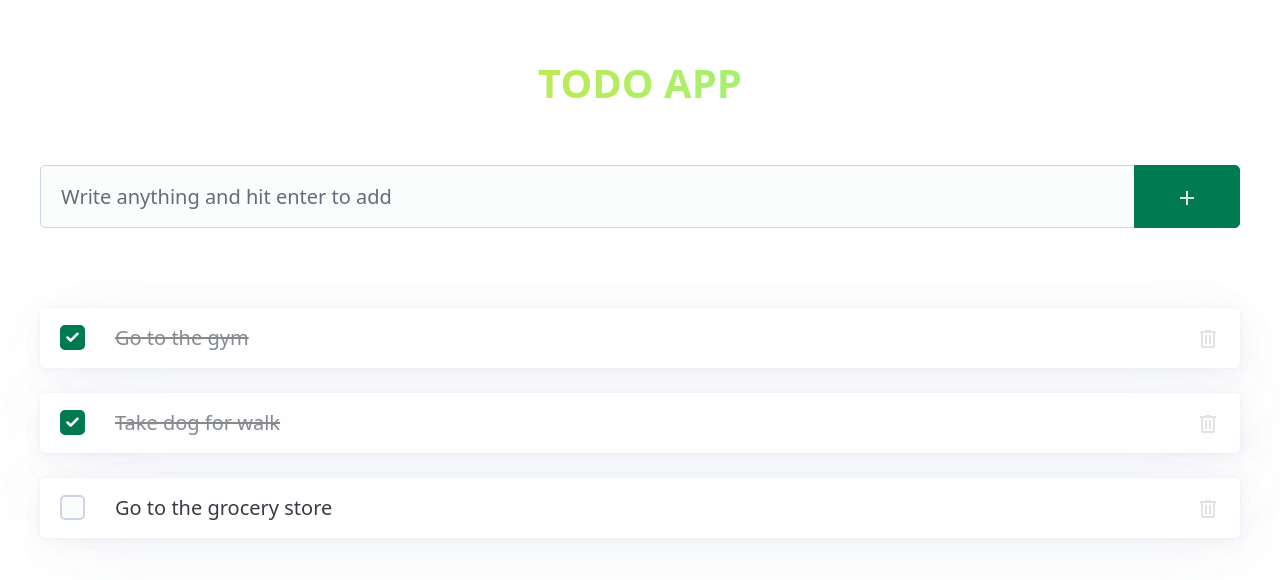
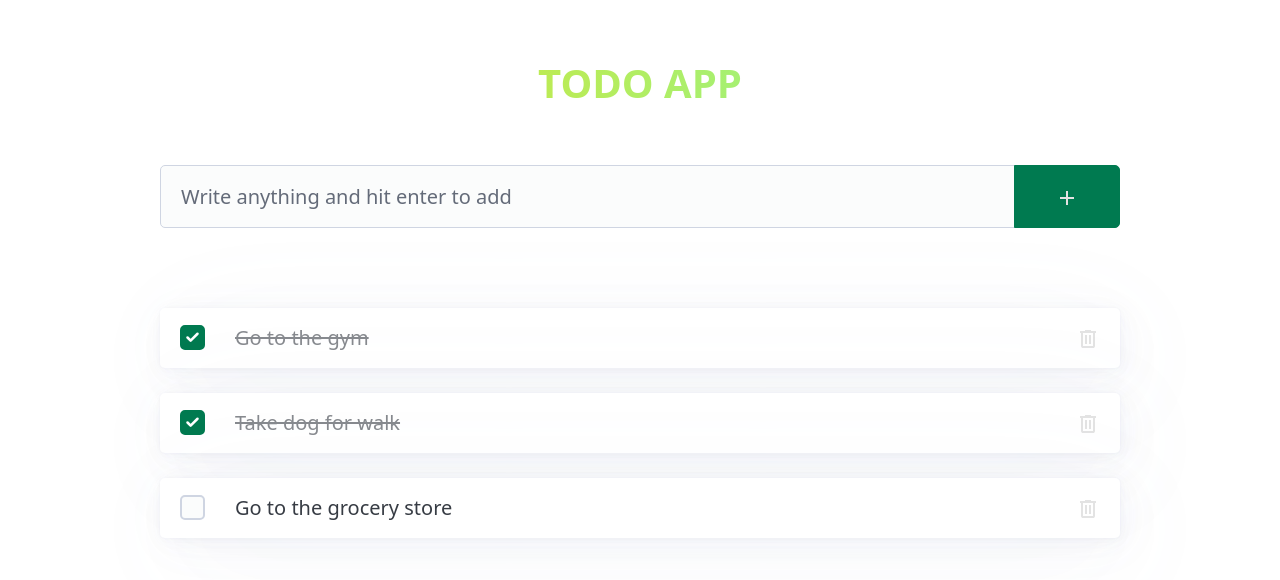
Before and after one commit to darryndotdev/todo-app, a React (Vite) app: page / in a window 1280 px wide. Shown: the top 580 px of the page. Built offline with nearby package versions, Linux system fonts and the light colour scheme.

Commit message:
styles: adding main landmark and max-width to it

```diff
--- a/src/App.jsx
+++ b/src/App.jsx
@@ -28,6 +28,7 @@ function App() {
     return (
         <div className='container'>
             <Hero />
+            <main>
                 <AddTodo onAddTodo={handleAddTodo} />
                 <ul>
                     {todos.map((todo) => (
@@ -39,6 +40,7 @@ function App() {
                         />
                     ))}
                 </ul>
+            </main>
         </div>
     );
 }
--- a/src/index.scss
+++ b/src/index.scss
@@ -14,6 +14,11 @@ h1 {
     color: transparent;
     text-transform: uppercase;
     text-align: center;
+}
+
+main {
+    max-width: 48rem;
+    margin: 0 auto;
 }
 
 ul {
```
Lines whose indentation alone changed are shown as unchanged.
